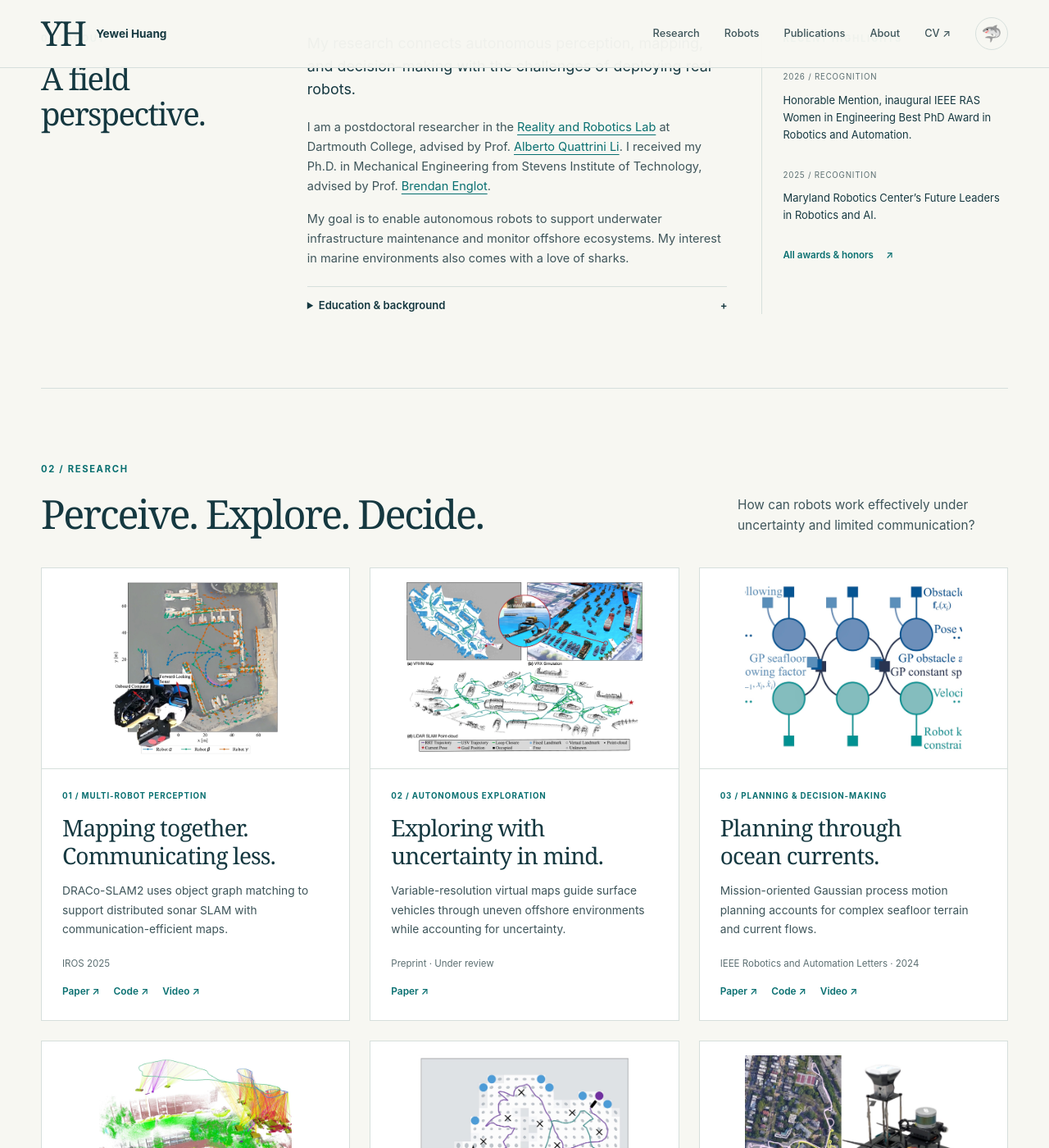
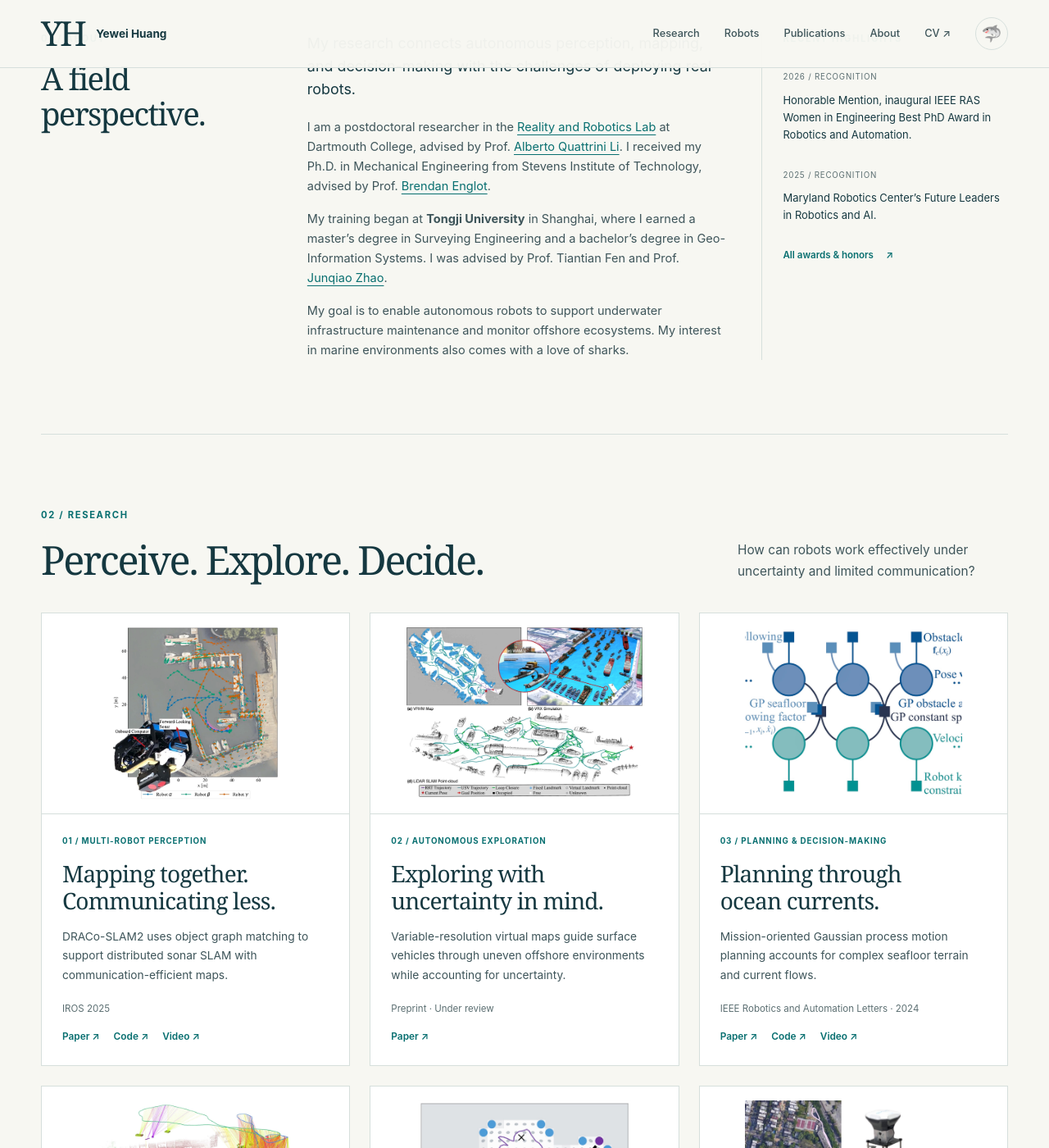
Before and after one commit to yeweihuang/yeweihuang.github.io, a Jekyll site: the page built from index.md, in a window 1280 px wide and 1400 px high, scrolled down 861 px. Shown: the whole window at 82% size. Built offline with Jekyll 4.4.1, drawn with Linux system fonts in a browser that asks for light colours.

Commit message:
Show Tongji education directly in About section

```diff
--- a/assets/site.css
+++ b/assets/site.css
@@ -77,11 +77,7 @@ main { min-height: 65vh; }
 .section-label .section-number { display: block; }
 .about-copy { font-size: .91rem; color: var(--text); }
 .about-copy .lead { font-size: 1.12rem; color: var(--ink); line-height: 1.55; margin-bottom: 20px; }
-.background-details { margin-top: 22px; border-top: 1px solid var(--line); padding-top: 12px; }
 summary { cursor: pointer; }
-.background-details summary { font-size: .82rem; font-weight: 600; color: var(--ink); }
-.background-details summary span { float: right; }
-.background-details p { margin-top: 15px; font-size: .86rem; }
 .highlights { border-left: 1px solid var(--line); padding-left: 25px; }
 .highlights > .eyebrow { color: var(--teal); margin-bottom: 22px; }
 .highlight { margin-bottom: 22px; }
--- a/index.md
+++ b/index.md
@@ -28,8 +28,8 @@ image: /assets/images/web/blueboat1.jpg
   <div class="about-copy">
     <p class="lead">My research connects autonomous perception, mapping, and decision-making with the challenges of deploying real robots.</p>
     <p>I am a postdoctoral researcher in the <a href="https://rlab.cs.dartmouth.edu/home/">Reality and Robotics Lab</a> at Dartmouth College, advised by Prof. <a href="https://rlab.cs.dartmouth.edu/albertoq/">Alberto Quattrini Li</a>. I received my Ph.D. in Mechanical Engineering from Stevens Institute of Technology, advised by Prof. <a href="https://robustfieldautonomylab.github.io/">Brendan Englot</a>.</p>
+    <p>My training began at <strong>Tongji University</strong> in Shanghai, where I earned a master’s degree in Surveying Engineering and a bachelor’s degree in Geo-Information Systems. I was advised by Prof. Tiantian Fen and Prof. <a href="http://cs1.tongji.edu.cn/~junqiao/">Junqiao Zhao</a>.</p>
     <p>My goal is to enable autonomous robots to support underwater infrastructure maintenance and monitor offshore ecosystems. My interest in marine environments also comes with a love of sharks.</p>
-    <details class="background-details"><summary>Education &amp; background <span aria-hidden="true">+</span></summary><p>I hold a master’s degree in Surveying Engineering and a bachelor’s degree in Geo-Information Systems from Tongji University in Shanghai, China, where I was advised by Prof. Tiantian Fen and Prof. <a href="http://cs1.tongji.edu.cn/~junqiao/">Junqiao Zhao</a>.</p></details>
   </div>
   <aside class="highlights" aria-labelledby="highlights-title">
     <p class="eyebrow" id="highlights-title">Recent highlights</p>
```
